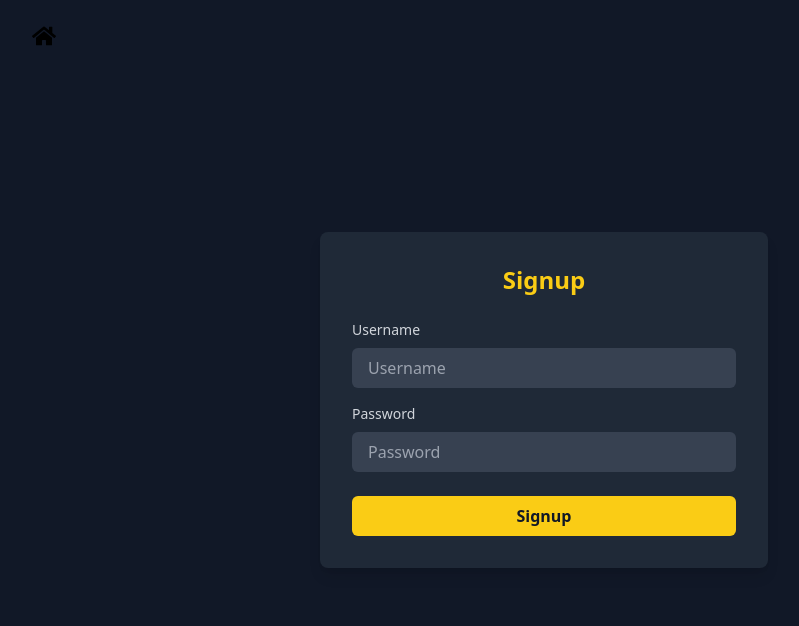
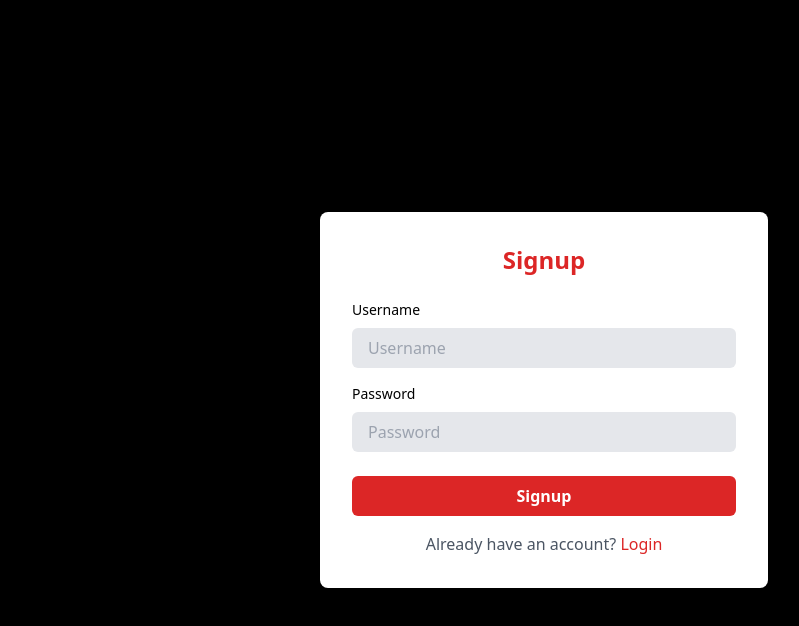
Before and after one commit to sinclare210/MarketPlace-, a React (Vite) app: page /signup in a window 1280 px wide. Shown: the top 626 px of the page, without its empty margins (96-895 px from the left). Built offline with nearby package versions, Linux system fonts and the light colour scheme; no server answers.

Commit message:
finishing touches

```diff
--- a/src/pages/Login.jsx
+++ b/src/pages/Login.jsx
@@ -4,64 +4,69 @@ import { useNavigate } from 'react-router-dom';
 
 const Login = () => {
   const [formData, setFormData] = useState({ username: '', password: '' });
-    const navigate = useNavigate();
+  const navigate = useNavigate();
 
   const handleChange = (e) => {
     setFormData({ ...formData, [e.target.name]: e.target.value });
   };
 
-
   const handleSubmit = (e) => {
     e.preventDefault();
     const storedUser = JSON.parse(localStorage.getItem('user'));
 
-    if (storedUser &&
-        storedUser.username === formData.username &&
-        bcrypt.compareSync(formData.password, storedUser.password)
+    if (
+      storedUser &&
+      storedUser.username === formData.username &&
+      bcrypt.compareSync(formData.password, storedUser.password)
     ) {
       alert("Login successful!");
       localStorage.setItem('isAuthenticated', true);
-      navigate("/");  // navigate to home page after login
+      navigate("/"); // Navigate to home page after login
     } else {
       alert("Invalid credentials. Please try again.");
     }
   };
 
   return (
-    <div className="flex items-center justify-center min-h-screen bg-gray-900">
-      <form onSubmit={handleSubmit} className="bg-gray-800 p-8 rounded-lg shadow-lg w-full max-w-md">
-        <h2 className="text-2xl font-semibold text-yellow-400 mb-6 text-center">Login</h2>
+    <div className="flex items-center justify-center min-h-screen bg-black">
+      <form onSubmit={handleSubmit} className="bg-white p-8 rounded-lg shadow-lg w-full max-w-md">
+        <h2 className="text-2xl font-semibold text-red-600 mb-6 text-center">Login</h2>
 
         <div className="mb-4">
-          <label htmlFor="username" className="block text-sm font-medium text-gray-300 mb-2">Username</label>
+          <label htmlFor="username" className="block text-sm font-medium text-black mb-2">Username</label>
           <input
             type="text"
             name="username"
             onChange={handleChange}
             placeholder="Username"
             required
-            className="w-full px-4 py-2 bg-gray-700 text-white rounded-md focus:ring focus:ring-yellow-500 focus:outline-none"
+            className="w-full px-4 py-2 bg-gray-200 text-black rounded-md focus:ring focus:ring-red-500 focus:outline-none"
           />
         </div>
 
         <div className="mb-6">
-          <label htmlFor="password" className="block text-sm font-medium text-gray-300 mb-2">Password</label>
+          <label htmlFor="password" className="block text-sm font-medium text-black mb-2">Password</label>
           <input
             type="password"
             name="password"
             onChange={handleChange}
             placeholder="Password"
             required
-            className="w-full px-4 py-2 bg-gray-700 text-white rounded-md focus:ring focus:ring-yellow-500 focus:outline-none"
+            className="w-full px-4 py-2 bg-gray-200 text-black rounded-md focus:ring focus:ring-red-500 focus:outline-none"
           />
         </div>
 
         <button
           type="submit"
-          className="w-full py-2 bg-yellow-400 text-gray-900 font-semibold rounded-md hover:bg-yellow-500 transition-colors"
+          className="w-full py-2 bg-red-600 text-white font-semibold rounded-md hover:bg-red-700 transition-colors"
         >
           Login
         </button>
+
+        <p className="mt-4 text-center text-gray-600">
+          Don't have an account?{' '}
+          <a href="/signup" className="text-red-600 hover:underline">Sign up</a>
+        </p>
       </form>
     </div>
   );
--- a/src/pages/SignUp.jsx
+++ b/src/pages/SignUp.jsx
@@ -14,49 +14,54 @@ const Signup = () => {
     // Hash the password before storing
     const hashedPassword = bcrypt.hashSync(formData.password, 10);
 
-    // Store user data in localStorage (you might use a backend API instead)
+    // Store user data in localStorage
     localStorage.setItem('user', JSON.stringify({ username: formData.username, password: hashedPassword }));
     alert("Account created successfully!");
 
-    // Redirect to login page or home page
+    // Redirect to login page
     window.location.href = "/login";
   };
 
   return (
-    <div className="flex items-center justify-center min-h-screen bg-gray-900">
-      <form onSubmit={handleSubmit} className="bg-gray-800 p-8 rounded-lg shadow-lg w-full max-w-md">
-        <h2 className="text-2xl font-semibold text-yellow-400 mb-6 text-center">Signup</h2>
+    <div className="flex items-center justify-center min-h-screen bg-black">
+      <form onSubmit={handleSubmit} className="bg-white p-8 rounded-lg shadow-lg w-full max-w-md">
+        <h2 className="text-2xl font-semibold text-red-600 mb-6 text-center">Signup</h2>
 
         <div className="mb-4">
-          <label htmlFor="username" className="block text-sm font-medium text-gray-300 mb-2">Username</label>
+          <label htmlFor="username" className="block text-sm font-medium text-black mb-2">Username</label>
           <input
             type="text"
             name="username"
             onChange={handleChange}
             placeholder="Username"
             required
-            className="w-full px-4 py-2 bg-gray-700 text-white rounded-md focus:ring focus:ring-yellow-500 focus:outline-none"
+            className="w-full px-4 py-2 bg-gray-200 text-black rounded-md focus:ring focus:ring-red-500 focus:outline-none"
           />
         </div>
 
         <div className="mb-6">
-          <label htmlFor="password" className="block text-sm font-medium text-gray-300 mb-2">Password</label>
+          <label htmlFor="password" className="block text-sm font-medium text-black mb-2">Password</label>
           <input
             type="password"
             name="password"
             onChange={handleChange}
             placeholder="Password"
             required
-            className="w-full px-4 py-2 bg-gray-700 text-white rounded-md focus:ring focus:ring-yellow-500 focus:outline-none"
+            className="w-full px-4 py-2 bg-gray-200 text-black rounded-md focus:ring focus:ring-red-500 focus:outline-none"
           />
         </div>
 
         <button
           type="submit"
-          className="w-full py-2 bg-yellow-400 text-gray-900 font-semibold rounded-md hover:bg-yellow-500 transition-colors"
+          className="w-full py-2 bg-red-600 text-white font-semibold rounded-md hover:bg-red-700 transition-colors"
         >
           Signup
         </button>
+
+        <p className="mt-4 text-center text-gray-600">
+          Already have an account?{' '}
+          <a href="/login" className="text-red-600 hover:underline">Login</a>
+        </p>
       </form>
     </div>
   );
```
